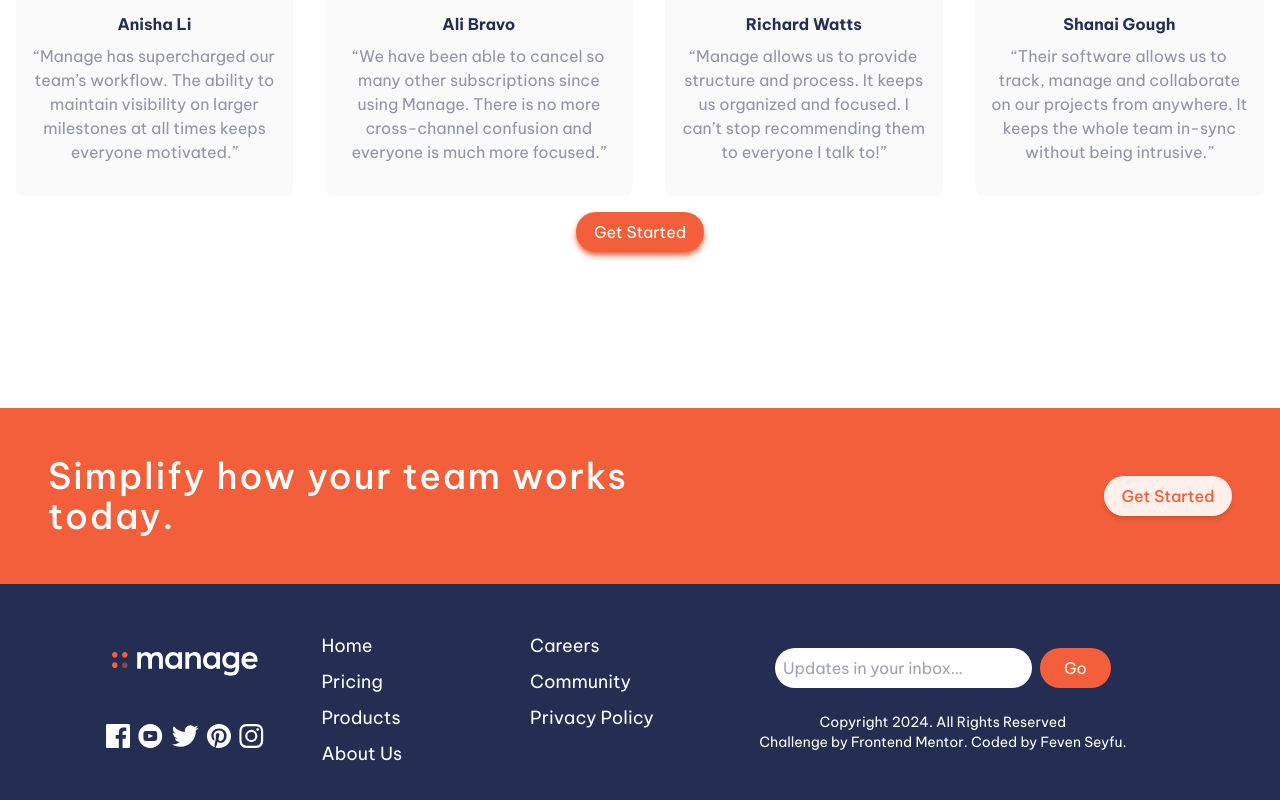
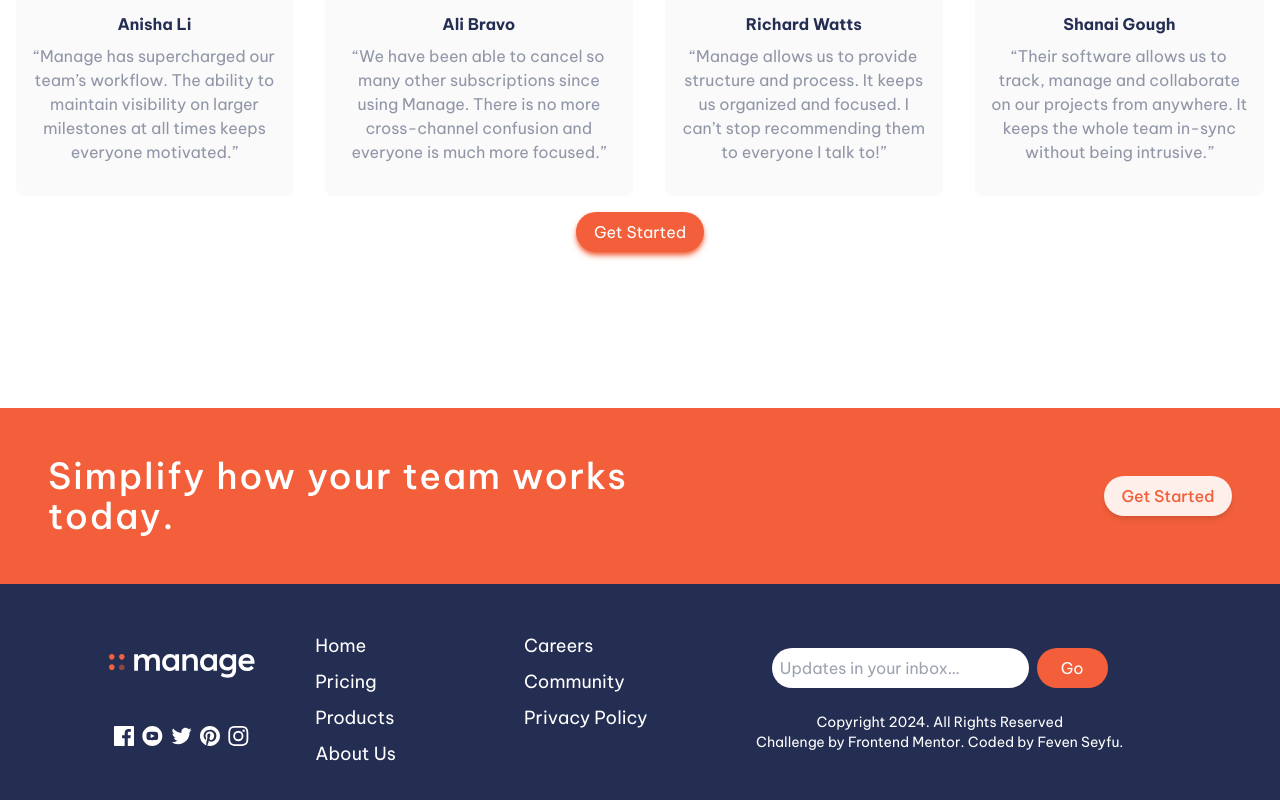
Before and after one commit to FevenSeyfu/manage-landing-page, a React (Vite) app: page / in a window 1280 px wide. Shown: the part 1682-2482 px from the top of the page. Built offline with nearby package versions, Linux system fonts and the light colour scheme.

Commit message:
add active states to social icons

```diff
--- /dev/null
+++ b/src/assets/icons/FacebookIcon.jsx
@@ -0,0 +1,15 @@
+import React from "react";
+
+const FacebookIcon = () => {
+  return (
+    <div>
+      <svg xmlns="http://www.w3.org/2000/svg" width="20" height="20" class="hover:fill-primary-bright-red fill-white" >
+        <path
+          d="M18.896 0H1.104C.494 0 0 .494 0 1.104v17.793C0 19.506.494 20 1.104 20h9.58v-7.745H8.076V9.237h2.606V7.01c0-2.583 1.578-3.99 3.883-3.99 1.104 0 2.052.082 2.329.119v2.7h-1.598c-1.254 0-1.496.597-1.496 1.47v1.928h2.989l-.39 3.018h-2.6V20h5.098c.608 0 1.102-.494 1.102-1.104V1.104C20 .494 19.506 0 18.896 0z"
+        />
+      </svg>
+    </div>
+  );
+};
+
+export default FacebookIcon;
--- /dev/null
+++ b/src/assets/icons/InstagramIcon.jsx
@@ -0,0 +1,15 @@
+import React from "react";
+
+const InstagramIcon = () => {
+  return (
+    <div>
+      <svg xmlns="http://www.w3.org/2000/svg" width="21" height="20" class="hover:fill-primary-bright-red fill-white">
+        <path
+          d="M10.333 1.802c2.67 0 2.987.01 4.042.059 2.71.123 3.976 1.409 4.1 4.099.048 1.054.057 1.37.057 4.04 0 2.672-.01 2.988-.058 4.042-.124 2.687-1.386 3.975-4.099 4.099-1.055.048-1.37.058-4.042.058-2.67 0-2.986-.01-4.04-.058-2.717-.124-3.976-1.416-4.1-4.1-.048-1.054-.058-1.37-.058-4.041 0-2.67.01-2.986.058-4.04.124-2.69 1.387-3.977 4.1-4.1 1.054-.048 1.37-.058 4.04-.058zm0-1.802C7.618 0 7.278.012 6.211.06 2.579.227.56 2.242.394 5.877.345 6.944.334 7.284.334 10s.011 3.057.06 4.123c.166 3.632 2.181 5.65 5.816 5.817 1.068.048 1.408.06 4.123.06 2.716 0 3.057-.012 4.124-.06 3.628-.167 5.651-2.182 5.816-5.817.049-1.066.06-1.407.06-4.123s-.011-3.056-.06-4.122C20.11 2.249 18.093.228 14.458.06 13.39.01 13.049 0 10.333 0zm0 4.865a5.135 5.135 0 100 10.27 5.135 5.135 0 000-10.27zm0 8.468a3.333 3.333 0 110-6.666 3.333 3.333 0 010 6.666zm5.339-9.87a1.2 1.2 0 10-.001 2.4 1.2 1.2 0 000-2.4z"
+        />
+      </svg>
+    </div>
+  );
+};
+
+export default InstagramIcon;
--- /dev/null
+++ b/src/assets/icons/PinterestIcon.jsx
@@ -0,0 +1,15 @@
+import React from "react";
+
+const PinterestIcon = () => {
+  return (
+    <div>
+      <svg xmlns="http://www.w3.org/2000/svg" width="20" height="20" class="hover:fill-primary-bright-red fill-white">
+        <path
+          d="M10 0C4.478 0 0 4.477 0 10c0 4.237 2.636 7.855 6.356 9.312-.088-.791-.167-2.005.035-2.868.182-.78 1.172-4.97 1.172-4.97s-.299-.6-.299-1.486c0-1.39.806-2.428 1.81-2.428.852 0 1.264.64 1.264 1.408 0 .858-.545 2.14-.828 3.33-.236.995.5 1.807 1.48 1.807 1.778 0 3.144-1.874 3.144-4.58 0-2.393-1.72-4.068-4.177-4.068-2.845 0-4.515 2.135-4.515 4.34 0 .859.331 1.781.745 2.281a.3.3 0 01.069.288l-.278 1.133c-.044.183-.145.223-.335.134-1.249-.581-2.03-2.407-2.03-3.874 0-3.154 2.292-6.052 6.608-6.052 3.469 0 6.165 2.473 6.165 5.776 0 3.447-2.173 6.22-5.19 6.22-1.013 0-1.965-.525-2.291-1.148l-.623 2.378c-.226.869-.835 1.958-1.244 2.621.937.29 1.931.446 2.962.446 5.522 0 10-4.477 10-10S15.522 0 10 0z"
+        />
+      </svg>
+    </div>
+  );
+};
+
+export default PinterestIcon;
--- /dev/null
+++ b/src/assets/icons/TwitterIcon.jsx
@@ -0,0 +1,15 @@
+import React from "react";
+
+const TwitterIcon = () => {
+  return (
+    <div>
+      <svg xmlns="http://www.w3.org/2000/svg" width="21" height="18" class="hover:fill-primary-bright-red fill-white">
+        <path
+          d="M20.667 2.797a8.192 8.192 0 01-2.357.646 4.11 4.11 0 001.804-2.27 8.22 8.22 0 01-2.606.996A4.096 4.096 0 0014.513.873c-2.649 0-4.595 2.472-3.997 5.038a11.648 11.648 0 01-8.457-4.287 4.109 4.109 0 001.27 5.478A4.086 4.086 0 011.47 6.59c-.045 1.901 1.317 3.68 3.29 4.075a4.113 4.113 0 01-1.853.07 4.106 4.106 0 003.834 2.85 8.25 8.25 0 01-6.075 1.7 11.616 11.616 0 006.29 1.843c7.618 0 11.922-6.434 11.662-12.205a8.354 8.354 0 002.048-2.124z"
+        />
+      </svg>
+    </div>
+  );
+};
+
+export default TwitterIcon;
--- /dev/null
+++ b/src/assets/icons/YouTubeIcon.jsx
@@ -0,0 +1,15 @@
+import React from "react";
+
+const YouTubeIcon = () => {
+  return (
+    <div>
+      <svg xmlns="http://www.w3.org/2000/svg" width="21" height="20" class="hover:fill-primary-bright-red fill-white">
+        <path
+          d="M10.333 0c-5.522 0-10 4.478-10 10 0 5.523 4.478 10 10 10 5.523 0 10-4.477 10-10 0-5.522-4.477-10-10-10zm3.701 14.077c-1.752.12-5.653.12-7.402 0C4.735 13.947 4.514 13.018 4.5 10c.014-3.024.237-3.947 2.132-4.077 1.749-.12 5.651-.12 7.402 0 1.898.13 2.118 1.059 2.133 4.077-.015 3.024-.238 3.947-2.133 4.077zM8.667 8.048l4.097 1.949-4.097 1.955V8.048z"
+        />
+      </svg>
+    </div>
+  );
+};
+
+export default YouTubeIcon;
--- a/src/components/Footer.jsx
+++ b/src/components/Footer.jsx
@@ -1,4 +1,9 @@
 import React from "react";
+import FacebookIcon from "../assets/icons/FacebookIcon";
+import YouTubeIcon from "../assets/icons/YouTubeIcon";
+import TwitterIcon from "../assets/icons/TwitterIcon";
+import PinterestIcon from "../assets/icons/PinterestIcon";
+import InstagramIcon from "../assets/icons/InstagramIcon";
 
 const Footer = () => {
   return (
@@ -70,51 +75,31 @@
           <ul className="flex flex-row items-center gap-8">
             <li>
               <a href="#">
-                <img
-                  src="src/assets/images/icon-facebook.svg"
-                  alt="youtube icon"
-                  className="h-6"
-                />
+                <FacebookIcon />
               </a>
             </li>
             <li>
               {/* youtube */}
               <a href="#">
-                <img
-                  src="src/assets/images/icon-youtube.svg"
-                  alt="social icon"
-                  className="h-6"
-                />
+                <YouTubeIcon />
               </a>
             </li>
             <li>
               {/* twitter */}
               <a href="#">
-                <img
-                  src="src/assets/images/icon-twitter.svg"
-                  alt="social icon"
-                  className="h-6"
-                />
+                <TwitterIcon />
               </a>
             </li>
             <li>
               {/* pinterest */}
               <a href="#">
-                <img
-                  src="src/assets/images/icon-pinterest.svg"
-                  alt="social icon"
-                  className="h-6"
-                />
+                <PinterestIcon />
               </a>
             </li>
             <li>
               {/* instagram */}
               <a href="#">
-                <img
-                  src="src/assets/images/icon-instagram.svg"
-                  alt="social icon"
-                  className="h-6"
-                />
+                <InstagramIcon />
               </a>
             </li>
           </ul>
@@ -158,51 +143,31 @@
             <ul className="flex flex-row items-center gap-2">
               <li>
                 <a href="#">
-                  <img
-                    src="src/assets/images/icon-facebook.svg"
-                    alt="youtube icon"
-                    className="h-6"
-                  />
+                  <FacebookIcon />
                 </a>
               </li>
               <li>
                 {/* youtube */}
                 <a href="#">
-                  <img
-                    src="src/assets/images/icon-youtube.svg"
-                    alt="social icon"
-                    className="h-6"
-                  />
+                  <YouTubeIcon />
                 </a>
               </li>
               <li>
                 {/* twitter */}
                 <a href="#">
-                  <img
-                    src="src/assets/images/icon-twitter.svg"
-                    alt="social icon"
-                    className="h-6"
-                  />
+                  <TwitterIcon />
                 </a>
               </li>
               <li>
                 {/* pinterest */}
                 <a href="#">
-                  <img
-                    src="src/assets/images/icon-pinterest.svg"
-                    alt="social icon"
-                    className="h-6"
-                  />
+                  <PinterestIcon />
                 </a>
               </li>
               <li>
                 {/* instagram */}
                 <a href="#">
-                  <img
-                    src="src/assets/images/icon-instagram.svg"
-                    alt="social icon"
-                    className="h-6"
-                  />
+                  <InstagramIcon />
                 </a>
               </li>
             </ul>
```
